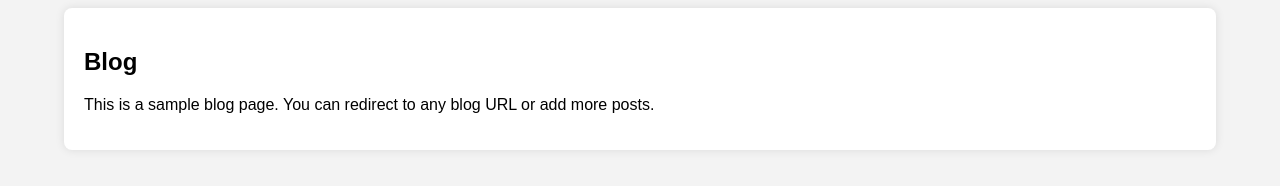
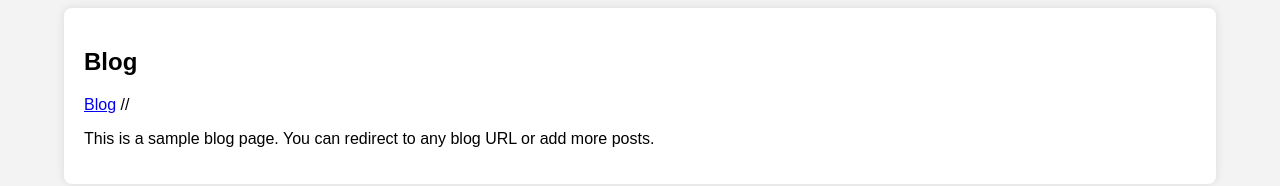
Before and after one commit to Harshithamj06/Ecommerce, a plain HTML site: page index.html in a window 1280 px wide. Both pictures are taken after a click on the link "Blog". Shown: the part 420-606 px from the top of the page. Drawn offline with Linux system fonts and the light colour scheme.

Commit message:
Update index.html

```diff
--- a/index.html
+++ b/index.html
@@ -117,7 +117,9 @@
         <!-- BLOG PAGE -->
         <div class="blog-page" id="blogPage">
             <h2>Blog</h2>
-            <p>This is a sample blog page. You can redirect to any blog URL or add more posts.</p>
+            <a href="https://harshithamj06.github.io">Blog</a>
+
+            //<p>This is a sample blog page. You can redirect to any blog URL or add more posts.</p>
         </div>
 
         <!-- CONTACT FORM -->
```
